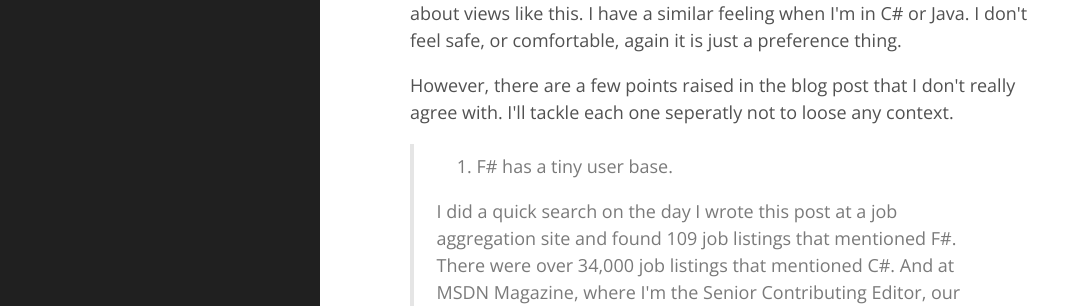
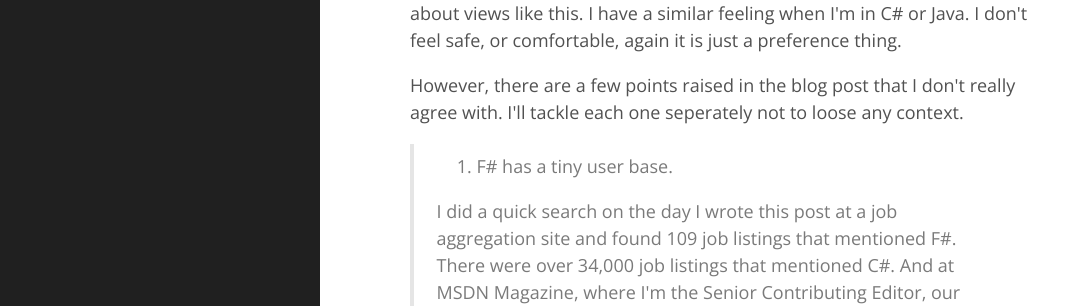
Before and after one commit to colinbull/colinbull.github.io, a Jekyll site: the page built from _posts/2015-03-24-Why-I-Like-FSharp.html, in a window 1280 px wide and 900 px high. Shown: the part 270-576 px from the top of the window, without its empty margins (4-1077 px from the left). Built offline with Jekyll 4.4.1, drawn with Linux system fonts in a browser that asks for light colours; some web fonts are replaced; Markdown is read by kramdown in place of the engine named in the settings.

Commit message:
Fixed typo

```diff
--- a/_posts/2015-03-24-Why-I-Like-FSharp.html
+++ b/_posts/2015-03-24-Why-I-Like-FSharp.html
@@ -5,7 +5,7 @@
 
 <p>Recently Dr. James McCaffery, posted <a href="https://jamesmccaffrey.wordpress.com/2015/03/01/why-i-dont-like-the-f-language/">Why he doesn't like the F# language</a>. Quite a few of his points are subjective. People have different preferences and it seems like F# and more generally functional programming takes him outside of this comfort zone. This is fine, and I have absolutly no objections about views like this. I have a similar feeling when I'm in C# or Java. I don't feel safe, or comfortable, again it is just a preference thing.</p>
 
-<p>However, there are a few points raised in the blog post that I don't really agree with. I'll tackle each one seperatly not to loose any context.</p>
+<p>However, there are a few points raised in the blog post that I don't really agree with. I'll tackle each one seperately not to loose any context.</p>
 
 <blockquote>
 <ol>
@@ -45,6 +45,7 @@
 <span class="l">17: </span>
 <span class="l">18: </span>
 <span class="l">19: </span>
+<span class="l">20: </span>
 </pre>
 </td>
 <td class="snippet"><pre class="fssnip">
@@ -62,6 +63,7 @@
     <span class="k">if</span>(<span onmouseout="hideTip(event, 'fs14', 20)" onmouseover="showTip(event, 'fs14', 20)" class="i">not</span> <span class="o">&lt;|</span> <span class="i">outputPath</span><span class="o">.</span><span class="i">Exists</span>)
     <span class="k">then</span>
         <span class="k">let</span> <span class="i">results</span> <span class="o">=</span>
+
             <span class="i">Http</span><span class="o">.</span><span class="i">RequestString</span>(<span class="i">baseUri</span> <span class="o">+</span> <span onmouseout="hideTip(event, 'fs15', 21)" onmouseover="showTip(event, 'fs15', 21)" class="i">sprintf</span> <span class="s">&quot;</span><span class="s">search</span><span class="s">?</span><span class="s">page</span><span class="s">=</span><span class="s">%</span><span class="s">d</span><span class="s">&quot;</span> <span class="i">page</span> <span class="o">+</span> <span class="s">&quot;</span><span class="s">&amp;</span><span class="s">pagesize</span><span class="s">=</span><span class="s">100</span><span class="s">&amp;</span><span class="s">order</span><span class="s">=</span><span class="s">desc</span><span class="s">&amp;</span><span class="s">sort</span><span class="s">=</span><span class="s">creation</span><span class="s">&amp;</span><span class="s">tagged</span><span class="s">=</span><span class="s">f</span><span class="s">%</span><span class="s">23</span><span class="s">&amp;</span><span class="s">site</span><span class="s">=</span><span class="s">stackoverflow</span><span class="s">&quot;</span>)
         <span class="i">File</span><span class="o">.</span><span class="i">WriteAllText</span>(<span class="i">outputPath</span><span class="o">.</span><span class="i">FullName</span>, <span class="i">results</span>)
 
```
Also changed, not shown: 1 other file.
